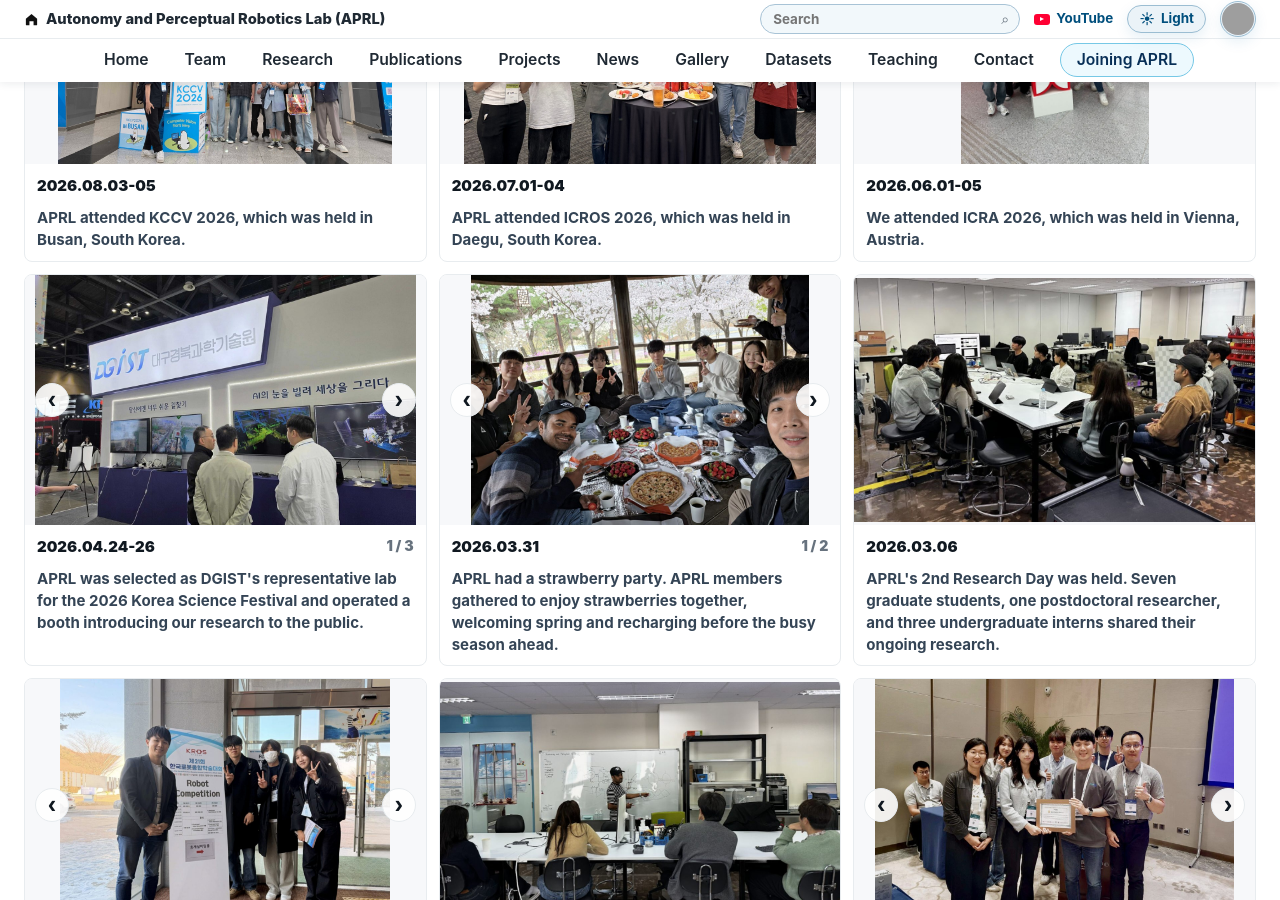
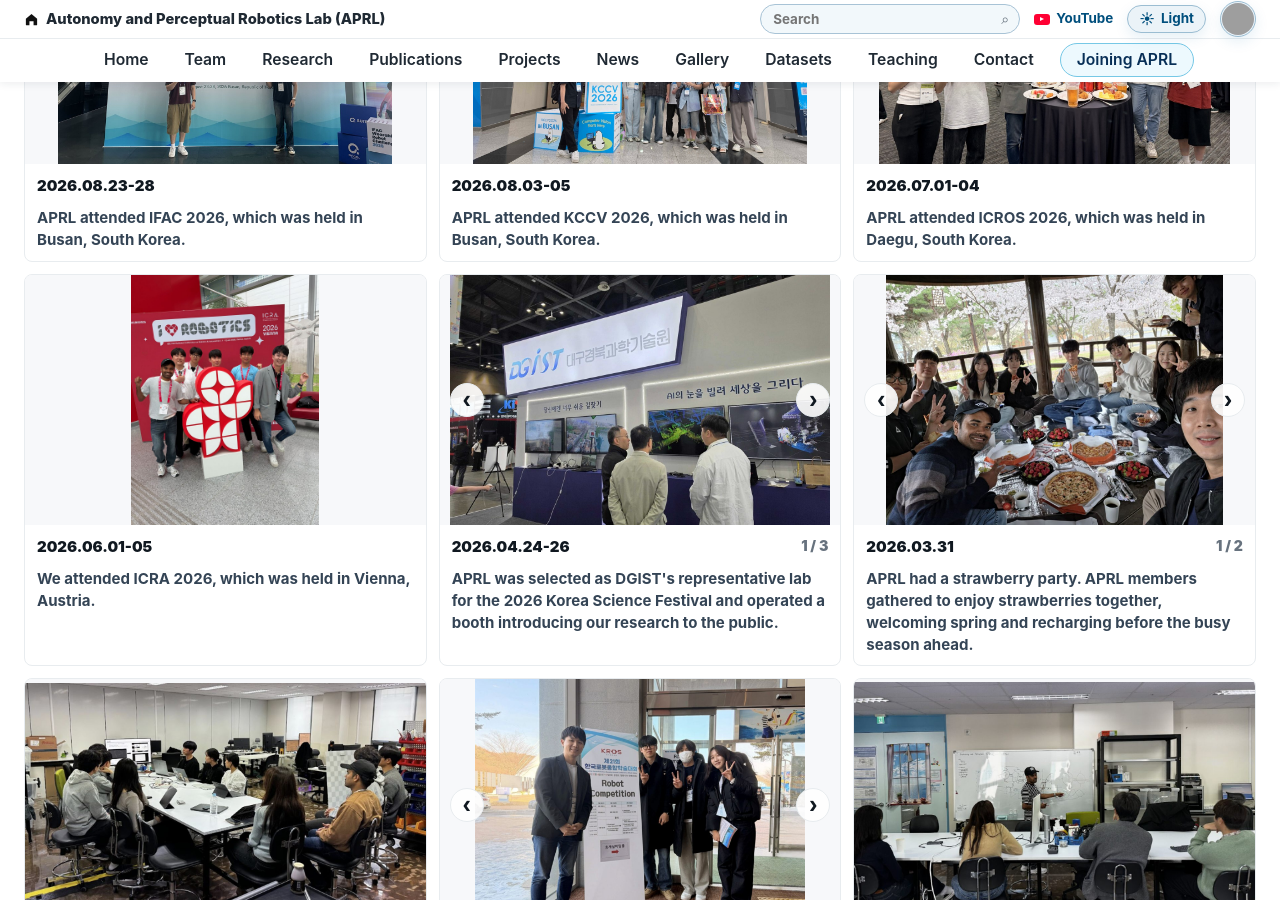
Before and after one commit to team-aprl/team-aprl.github.io, a Jekyll site: the page built from gallery.html, in a window 1280 px wide and 900 px high, scrolled down 344 px. Built offline with Jekyll 4.4.1, drawn with Linux system fonts in a browser that asks for light colours; grey boxes are pictures that could not be loaded.

Commit message:
Add IFAC 2026 gallery and publication photos

```diff
--- a/gallery.html
+++ b/gallery.html
@@ -17,6 +17,13 @@ extra_scripts:
         </div>
 
         <div class="gallery-grid gallery-feature-grid">
+          <figure>
+            <a href="assets/gallery/gallery-2026-08-23-28-ifac2026.jpg"><img src="assets/gallery/thumbs/gallery-2026-08-23-28-ifac2026.jpg" alt="APRL gallery photo from IFAC 2026" loading="eager" /></a>
+            <figcaption>
+              <span class="gallery-caption-head"><span>2026.08.23-28</span></span>
+              <span class="gallery-caption-text">APRL attended IFAC 2026, which was held in Busan, South Korea.</span>
+            </figcaption>
+          </figure>
           <figure>
             <a href="assets/gallery/gallery-2026-08-03-05-kccv2026.jpg"><img src="assets/gallery/thumbs/gallery-2026-08-03-05-kccv2026.jpg" alt="APRL gallery photo from KCCV 2026" loading="eager" /></a>
             <figcaption>
--- a/publications.html
+++ b/publications.html
@@ -23,7 +23,7 @@ lang: "en"
               <div class="publication-meta"><span><b>Venue/Book</b><a href="https://eccv.ecva.net/Conferences/2026">European Conference on Computer Vision (ECCV)</a></span><span><b>Date</b>Sep 8-12, 2026</span><span><b>Authors</b><a href="https://moonseokha.github.io/">Seokha Moon</a>*, Janghyun Baek, Yujin Jeong, Daewon Chae, <strong>Giseop Kim</strong>, Jungbeom Lee, Jinkyu Kim†, Sunwook Choi†</span><span><b>Collaboration</b>Korea University, NAVER LABS</span><span><b>Note</b>accepted, to appear</span></div><div class="publication-actions"><a href="https://moonseokha.github.io/StreamOcc/">Project</a><a href="https://arxiv.org/abs/2503.22087">Paper</a></div></div><a class="publication-figure" href="assets/publications/streamocc-eccv-2026.png?v=20260625-screenshot"><img src="assets/publications/streamocc-eccv-2026.png?v=20260625-screenshot" alt="Figure for Streaming Dense Voxel Representations for 3D Occupancy Prediction" loading="lazy" /></a>
           </article>
           <article class="publication-card" data-region="international" data-type="conference" data-aprl="aprl" data-year="2026" data-venue="ifac">
-            <div class="publication-body"><div class="publication-title-row"><span class="pub-badge pub-year">2026</span><span class="pub-badge">International</span><span class="pub-badge">Conference</span><span class="pub-badge aprl">APRL</span><h3>What Matters for Real-World Long-Horizon Robot Navigation?: An Experimental Study of Implicit Goals and Sparse Memory</h3></div>
+            <div class="publication-body"><div class="publication-title-row"><span class="pub-badge pub-year">2026</span><span class="pub-badge">International</span><span class="pub-badge">Conference</span><span class="pub-badge aprl">APRL</span><h3><button type="button" class="publication-title-button" data-carousel-images="assets/publications/what-matters-long-horizon-robot-navigation-popup.jpg" data-carousel-title="What Matters for Real-World Long-Horizon Robot Navigation?: An Experimental Study of Implicit Goals and Sparse Memory">What Matters for Real-World Long-Horizon Robot Navigation?: An Experimental Study of Implicit Goals and Sparse Memory</button></h3></div>
               <div class="publication-meta"><span><b>Venue/Book</b><a href="https://www.ifac2026.org/fairDash.do">23rd IFAC World Congress</a></span><span><b>Date</b>Aug 23-28, 2026</span><span><b>Authors</b><strong>Bokeon Suh</strong>*, <strong>Hyoseok Ju</strong>, <strong>Giseop Kim</strong>†</span></div><div class="publication-actions"><a href="assets/publications/bsuh-long-horizon-navigation-ifac-2026.pdf" target="_blank" rel="noopener">Paper</a></div></div><a class="publication-figure" href="assets/publications/what-matters-long-horizon-robot-navigation.png"><img src="assets/publications/what-matters-long-horizon-robot-navigation.png" alt="Figure for What Matters for Real-World Long-Horizon Robot Navigation?: An Experimental Study of Implicit Goals and Sparse Memory" loading="lazy" /></a>
           </article>
           <article id="vpr-distractor-condition-suppression" class="publication-card" data-region="international" data-type="preprint" data-aprl="aprl" data-year="2026" data-venue="arxiv">
```
Also changed, not shown: assets/gallery/gallery-2026-08-23-28-ifac2026.jpg (added), assets/gallery/thumbs/gallery-2026-08-23-28-ifac2026.jpg (added), assets/publications/what-matters-long-horizon-robot-navigation-popup.jpg (added).
